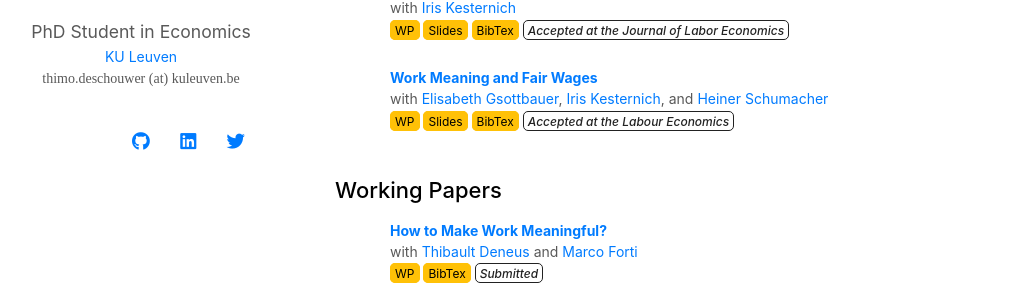
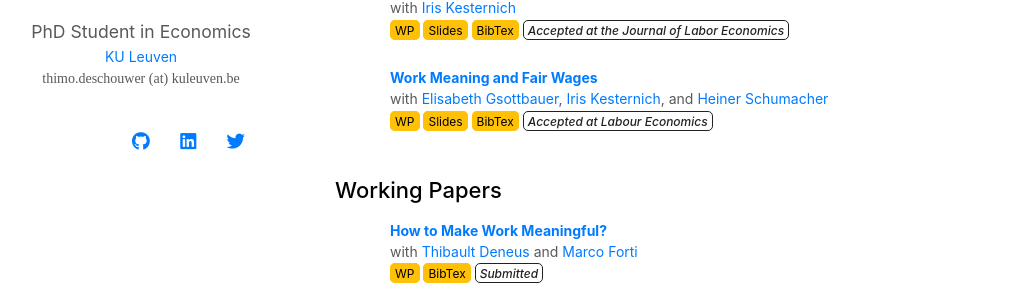
Before and after one commit to thimodeschouwer/thimodeschouwer.github.io, a Jekyll site: the page built from index.md, in a window 1280 px wide and 1052 px high. Shown: the part 407-708 px from the top of the window, without its empty margins (135-1148 px from the left). Built offline with Jekyll 4.4.1, drawn with Linux system fonts in a browser that asks for light colours; nearby versions of some CDN libraries; a style sheet for code colours, icons or effects is not loaded; our own code applies the rules of GitHub Pages for plain Markdown files.

Commit message:
Update publications.yml

```diff
--- a/_data/publications.yml
+++ b/_data/publications.yml
@@ -12,4 +12,4 @@ main:
     pdf: ./assets/files/MeaningFairWages.pdf
     bibtex: ./assets/files/MeaningFairWages_cite.txt
     slides: ./assets/files/MeaningFairWagesPres.pdf
-    notes: Accepted at the Labour Economics
+    notes: Accepted at Labour Economics
```
